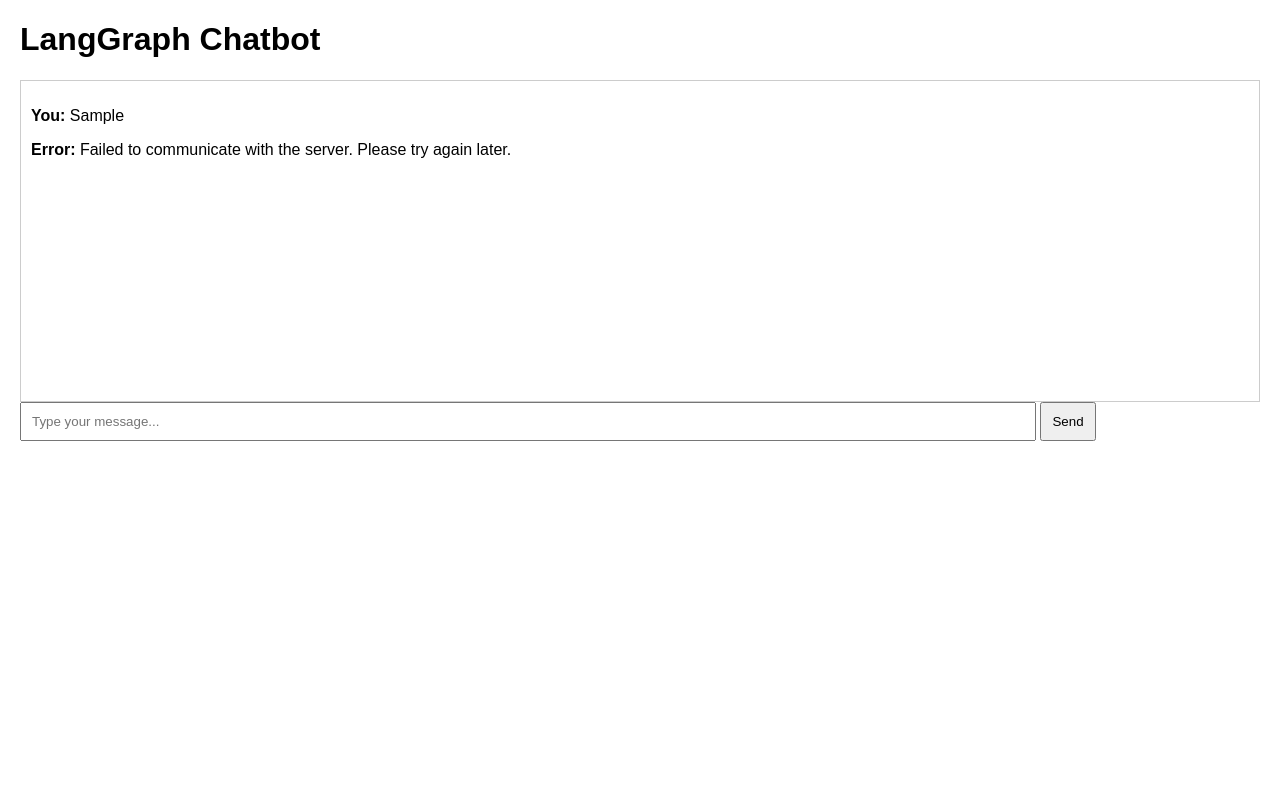
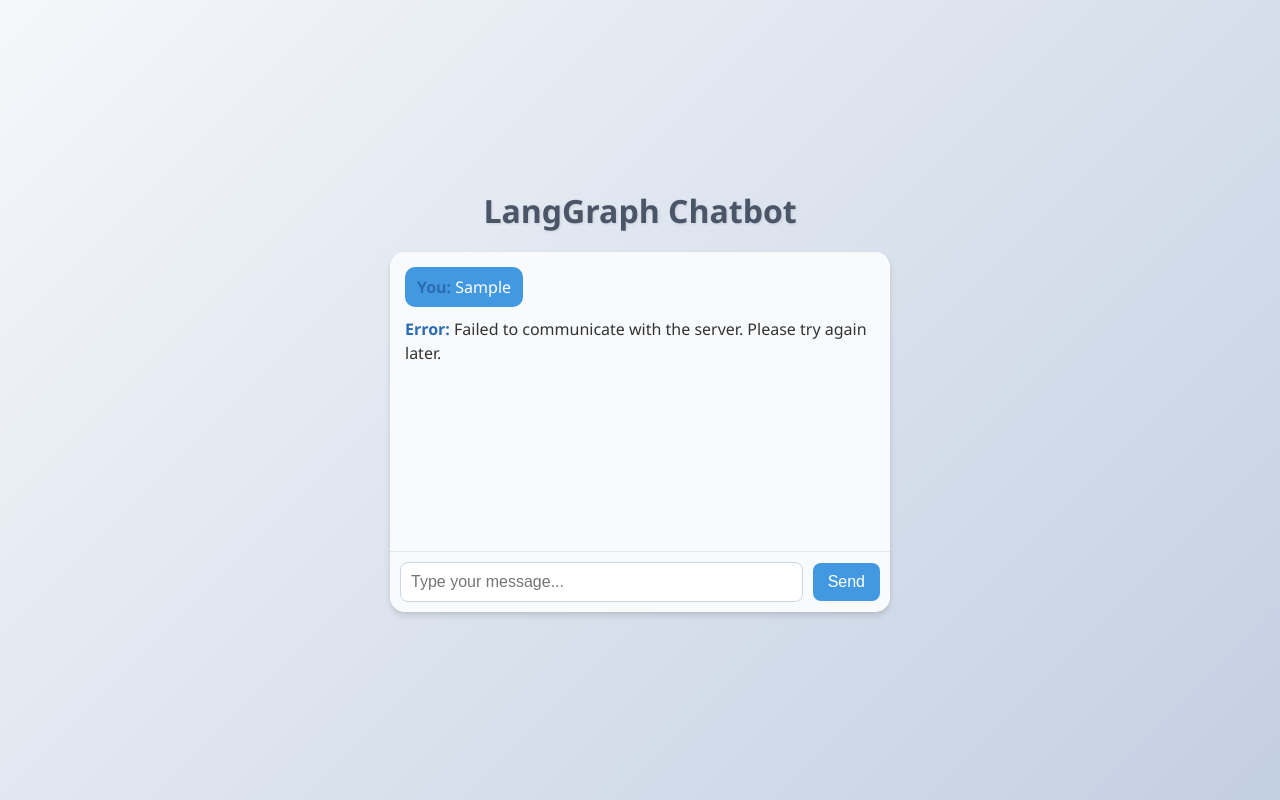
Before and after one commit to mujtabashahbaz/chatbotfront, a plain HTML site: page index.html in a window 1280 px wide. Both pictures are taken after typing "Sample" into the empty fields and a click on the button "Send". Drawn offline with Linux system fonts and the light colour scheme; no server answers.

Commit message:
“Push”

```diff
--- a/index.html
+++ b/index.html
@@ -5,17 +5,137 @@
     <meta name="viewport" content="width=device-width, initial-scale=1.0">
     <title>LangGraph Chatbot</title>
     <style>
-        body { font-family: Arial, sans-serif; margin: 20px; }
-        #chat-box { height: 300px; overflow-y: scroll; border: 1px solid #ccc; padding: 10px; }
-        #input-box { width: 80%; padding: 10px; }
-        #send-btn { padding: 10px; }
+        /* General Reset */
+        * {
+            margin: 0;
+            padding: 0;
+            box-sizing: border-box;
+        }
+
+        body {
+            font-family: 'Segoe UI', Tahoma, Geneva, Verdana, sans-serif;
+            background: linear-gradient(135deg, #f5f7fa, #c3cfe2);
+            color: #333;
+            display: flex;
+            flex-direction: column;
+            align-items: center;
+            justify-content: center;
+            height: 100vh;
+            overflow-x: hidden;
+        }
+
+        h1 {
+            font-size: 2rem;
+            margin-bottom: 20px;
+            color: #4a5568;
+            text-shadow: 1px 1px 3px rgba(0, 0, 0, 0.1);
+        }
+
+        .chat-container {
+            width: 90%;
+            max-width: 500px;
+            background: #fff;
+            border-radius: 15px;
+            box-shadow: 0 4px 6px rgba(0, 0, 0, 0.1), 0 1px 3px rgba(0, 0, 0, 0.06);
+            overflow: hidden;
+        }
+
+        #chat-box {
+            height: 300px;
+            overflow-y: auto;
+            padding: 15px;
+            border-bottom: 1px solid #e2e8f0;
+            background: #f8fafc;
+        }
+
+        #chat-box p {
+            margin-bottom: 10px;
+            line-height: 1.5;
+        }
+
+        #chat-box p strong {
+            color: #2b6cb0;
+        }
+
+        .user-message {
+            text-align: right;
+            color: #fff;
+            background: #4299e1;
+            padding: 8px 12px;
+            border-radius: 10px;
+            display: inline-block;
+        }
+
+        .assistant-message {
+            text-align: left;
+            color: #333;
+            background: #e2e8f0;
+            padding: 8px 12px;
+            border-radius: 10px;
+            display: inline-block;
+        }
+
+        .input-container {
+            display: flex;
+            align-items: center;
+            padding: 10px;
+            background: #f8fafc;
+        }
+
+        #input-box {
+            flex: 1;
+            padding: 10px;
+            border: 1px solid #cbd5e0;
+            border-radius: 8px;
+            font-size: 1rem;
+            outline: none;
+            transition: border-color 0.3s ease;
+        }
+
+        #input-box:focus {
+            border-color: #4299e1;
+        }
+
+        #send-btn {
+            margin-left: 10px;
+            padding: 10px 15px;
+            background: #4299e1;
+            color: #fff;
+            border: none;
+            border-radius: 8px;
+            cursor: pointer;
+            font-size: 1rem;
+            transition: background 0.3s ease;
+        }
+
+        #send-btn:hover {
+            background: #3182ce;
+        }
+
+        /* Scrollbar Styling */
+        #chat-box::-webkit-scrollbar {
+            width: 8px;
+        }
+
+        #chat-box::-webkit-scrollbar-thumb {
+            background: #cbd5e0;
+            border-radius: 4px;
+        }
+
+        #chat-box::-webkit-scrollbar-thumb:hover {
+            background: #a0aec0;
+        }
     </style>
 </head>
 <body>
     <h1>LangGraph Chatbot</h1>
-    <div id="chat-box"></div>
-    <input type="text" id="input-box" placeholder="Type your message...">
-    <button id="send-btn">Send</button>
+    <div class="chat-container">
+        <div id="chat-box"></div>
+        <div class="input-container">
+            <input type="text" id="input-box" placeholder="Type your message...">
+            <button id="send-btn">Send</button>
+        </div>
+    </div>
 
     <script>
         const chatBox = document.getElementById('chat-box');
@@ -29,7 +149,8 @@
             if (!userInput) return;
 
             // Display user message
-            chatBox.innerHTML += `<p><strong>You:</strong> ${userInput}</p>`;
+            const userMessage = `<p class="user-message"><strong>You:</strong> ${userInput}</p>`;
+            chatBox.innerHTML += userMessage;
             inputBox.value = "";
 
             try {
@@ -47,7 +168,8 @@
                 const data = await response.json();
 
                 // Display assistant response
-                chatBox.innerHTML += `<p><strong>Assistant:</strong> ${data.assistant_response}</p>`;
+                const assistantMessage = `<p class="assistant-message"><strong>Assistant:</strong> ${data.assistant_response}</p>`;
+                chatBox.innerHTML += assistantMessage;
                 chatBox.scrollTop = chatBox.scrollHeight;
             } catch (error) {
                 console.error("Error:", error);
```
